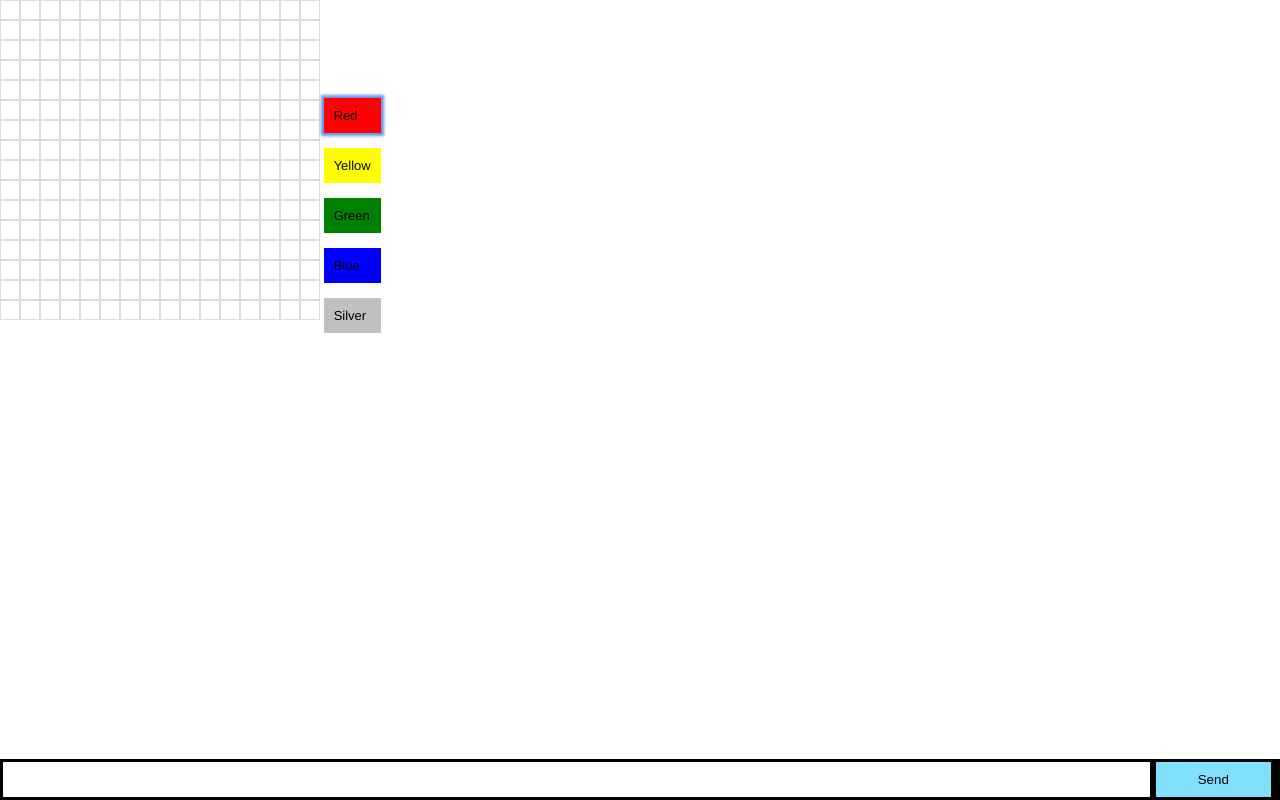
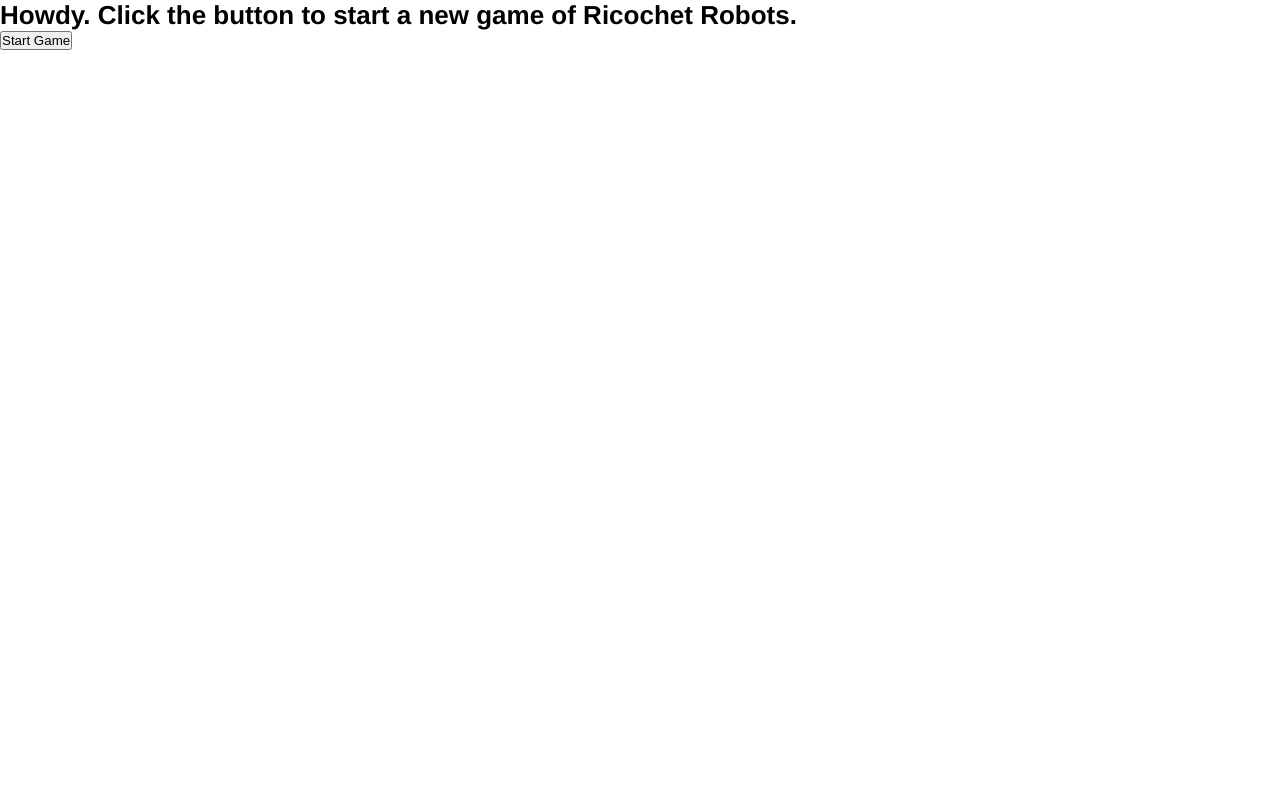
Before and after one commit to bkwatanabe/RicochetRobotsApp, a Flask app: page / in a window 1280 px wide. Run offline with Flask 2, Linux system fonts and the light colour scheme; some libraries are stand-ins or nearby versions.

Commit message:
Added support for separate games

```diff
--- a/app.py
+++ b/app.py
@@ -1,6 +1,6 @@
 from flask import Flask, request, session, g, redirect, url_for, abort, render_template, flash, jsonify
 from board import *
-from flask_socketio import SocketIO, send, emit
+from flask_socketio import SocketIO, send, emit, join_room
 import json
 from game import Game
 
@@ -13,15 +13,23 @@ if __name__ == '__main__':
     socketio.run(app)
 
 
+all_games = {}
+
 
 # Somehow need to know what board to connect to.
 # Swap out all test_board stuff
 @socketio.on('connect')
 def get_board():
+    # print(request.args.get("game_id"))
+    # print("all_games ", all_games)
     # robot = test_board.robots[Color.Red]
-    robots = [test_board.robots[Color(i)].get_data() for i in range(1,6)]
+    game_id = request.args.get("game_id")
+    join_room(game_id)
+    game = all_games[game_id]
+    # robots = [test_board.robots[Color(i)].get_data() for i in range(1,6)]
+    robots = [game.board.robots[Color(i)].get_data() for i in range(1,6)]
     # emit('set board', (test_board.get_json(), robot.get_json()))
-    emit('set board', (test_board.get_json(), json.dumps(robots)))
+    emit('set board', (game.board.get_json(), json.dumps(robots)), room=game_id)
 
 
 @socketio.on('chat message')
@@ -31,22 +39,23 @@ def handle_message(message):
 
 
 @socketio.on('move robot')
-def move_robot(color, direction):
+def move_robot(color, direction, game_id):
     color = color.title()
+    board = all_games[game_id].board
     if direction == "up":
         print("up")
-        test_board.move_robot(Color[color], Direction.Up)
+        board.move_robot(Color[color], Direction.Up)
     elif direction == "right":
         print("right")
-        test_board.move_robot(Color[color], Direction.Right)
+        board.move_robot(Color[color], Direction.Right)
     elif direction == "down":
         print("down")
-        test_board.move_robot(Color[color], Direction.Down)
+        board.move_robot(Color[color], Direction.Down)
     else:
         print("left")
-        test_board.move_robot(Color[color], Direction.Left)
-    robot = test_board.robots[Color[color]]
-    emit('robot moved', json.dumps(robot.get_data()), broadcast=True)
+        board.move_robot(Color[color], Direction.Left)
+    robot = board.robots[Color[color]]
+    emit('robot moved', json.dumps(robot.get_data()), room=game_id)
 
 
 @app.route("/")
@@ -61,6 +70,7 @@ def game():
         # create new game and a new room using game id as the room name
         game = Game()
         # print(url_for(get_game, game_id=game.id))
+        all_games[game.id] = game
         return game.id
 
 @app.route("/game/<game_id>")
--- a/templates/index.html
+++ b/templates/index.html
@@ -3,7 +3,8 @@
         <title>Richochet Robots</title>
         <!-- <script src="{{ url_for('static', filename='jquery-3.3.1.js') }}"></script> -->
         <script src="{{ url_for('static', filename='jquery-3.5.0.min.js') }}"></script>
-        <script src="https://cdnjs.cloudflare.com/ajax/libs/socket.io/2.1.0/socket.io.dev.js"></script>
+        <!-- <script src="https://cdnjs.cloudflare.com/ajax/libs/socket.io/2.1.0/socket.io.dev.js"></script> -->
+        <script src="{{ url_for('static', filename='socket.io-2.3.0.js') }}"></script>
         <link rel="stylesheet" href="{{ url_for('static', filename='style.css') }}">
         <style>
           * { margin: 0; padding: 0; box-sizing: border-box; }
@@ -17,26 +18,8 @@
         </style>
     </head>
     <body>
-        <div class="board">
-            {% for y in range(15, -1, -1) %}
-            <div class="row">
-                {% for x in range(16) %}
-                <div class="cell" id="{{x}}_{{y}}"></div>
-                {% endfor %}
-            </div>
-            {% endfor %}
-        </div>
-        <div id="colors">
-          <div class="color red highlighted">Red</div><br>
-          <div class="color yellow">Yellow</div><br>
-          <div class="color green">Green</div><br>
-          <div class="color blue">Blue</div><br>
-          <div class="color silver">Silver</div>
-        </div>
-        <ul id="messages"></ul>
-        <form action="">
-          <input id="m" autocomplete="off" /><button>Send</button>
-        </form>
+        <h1> Howdy. Click the button to start a new game of Ricochet Robots. </h1>
+        <button id="start_game" type="button">Start Game</button>
         <script src="{{ url_for('static', filename='app.js') }}"></script>
     </body>
 </html>
```
Also changed, not shown: static/game.js (+9 -5 lines).
